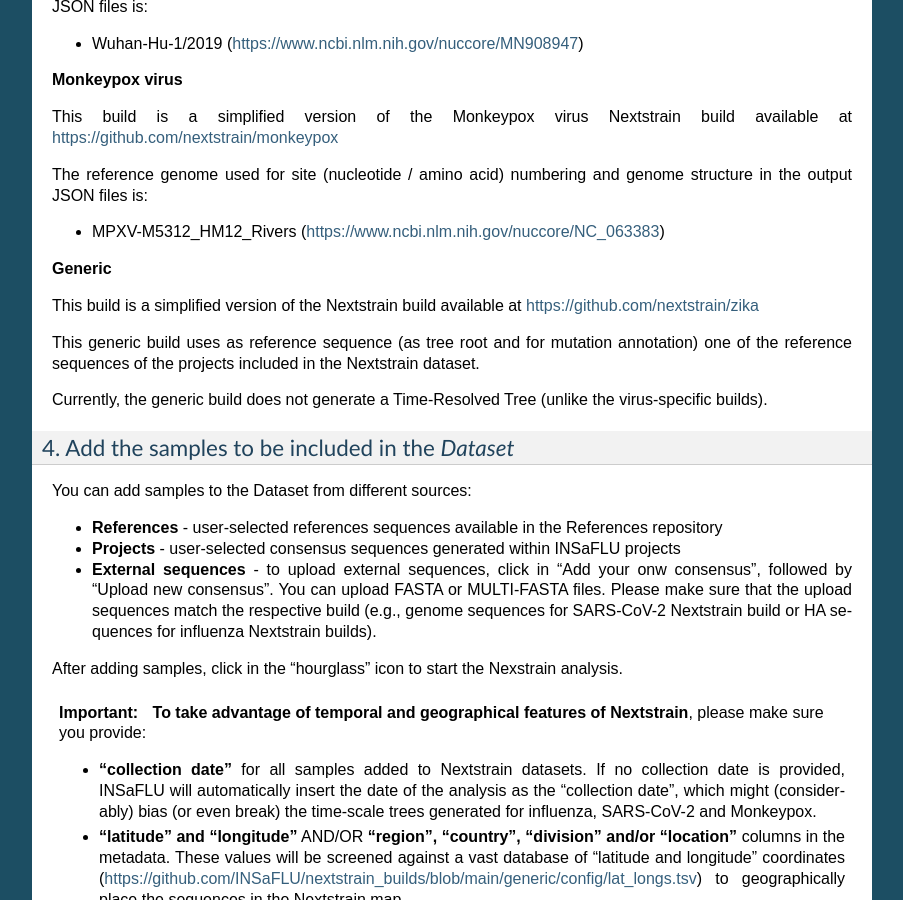
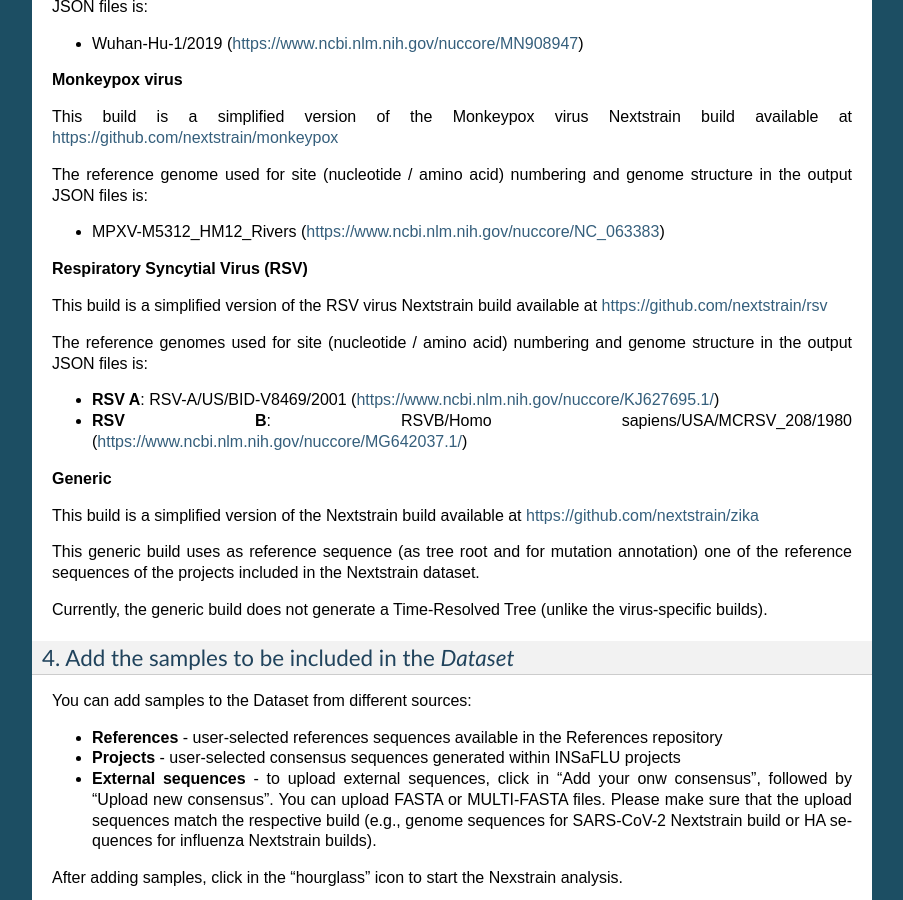
Before and after one commit to INSaFLU/insaflu_docs, a Sphinx documentation site: the page built from docs/routine_genomic_surveillance.rst, in a window 1280 px wide and 900 px high, scrolled down 5382 px. Shown: the whole window, without its empty margins (198-1101 px from the left). Built offline with Sphinx 7.4.7, drawn with Linux system fonts in a browser that asks for light colours; formulas are drawn with MathJax 3.

Commit message:
Add RSV Nextstrain

```diff
--- a/docs/routine_genomic_surveillance.rst
+++ b/docs/routine_genomic_surveillance.rst
@@ -141,6 +141,16 @@
 The reference genome used for site (nucleotide  / amino acid) numbering and genome structure in the output JSON files is:
 
 - MPXV-M5312_HM12_Rivers (https://www.ncbi.nlm.nih.gov/nuccore/NC_063383)
+
+
+**Respiratory Syncytial Virus (RSV)**
+
+This build is a simplified version of the RSV virus Nextstrain build available at https://github.com/nextstrain/rsv
+
+The reference genomes used for site (nucleotide  / amino acid) numbering and genome structure in the output JSON files is:
+
+- **RSV A**: RSV-A/US/BID-V8469/2001 (https://www.ncbi.nlm.nih.gov/nuccore/KJ627695.1/)
+- **RSV B**: RSVB/Homo sapiens/USA/MCRSV_208/1980 (https://www.ncbi.nlm.nih.gov/nuccore/MG642037.1/)
 
 
 **Generic**
```
